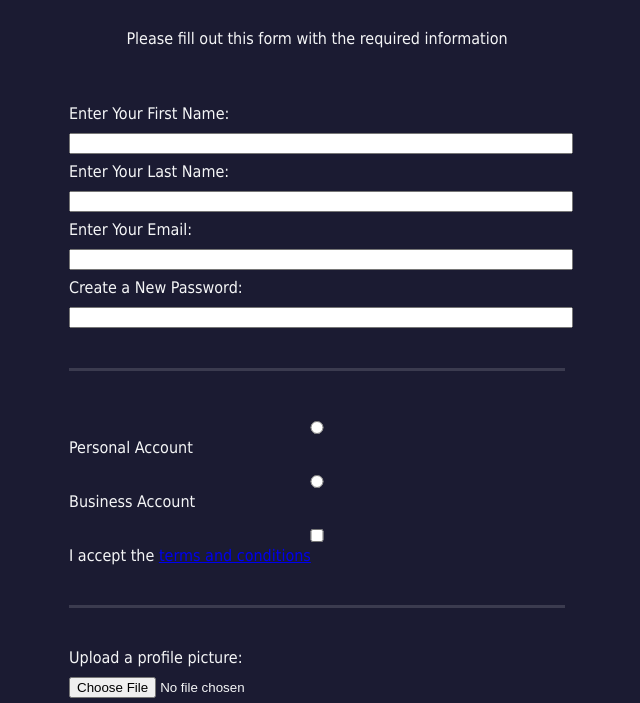
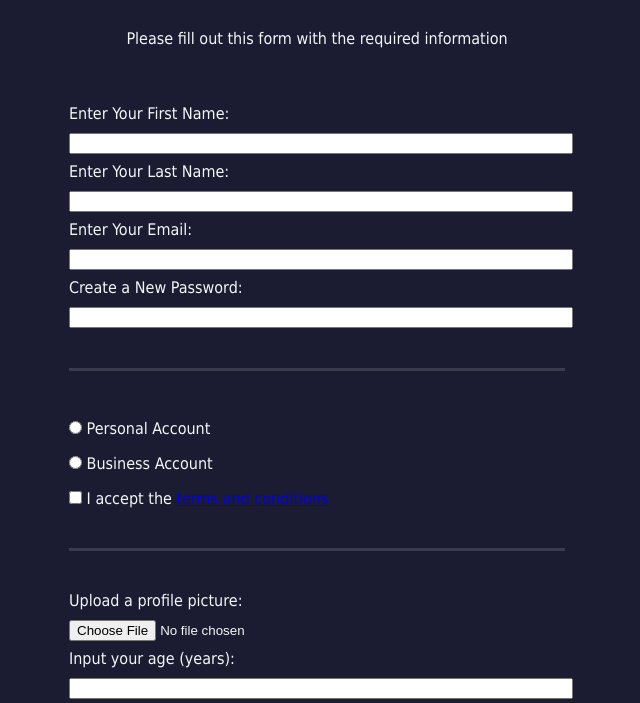
Before and after one commit to onurbbr/RWD-RegistrationForm, a plain HTML site: page index.html in a window 1280 px wide. Shown: the part 73-776 px from the top of the page, without its empty margins (323-963 px from the left). Drawn offline with Linux system fonts and the light colour scheme.

Commit message:
Step 46 Added
Signed-off-by: onurbbr <onurbuber@engineer.com>

```diff
--- a/css/index.css
+++ b/css/index.css
@@ -42,3 +42,7 @@ input, textarea, select {
     margin-right: 0;
     width: 100%;
 }
+
+.inline {
+    width: unset;
+}
```
